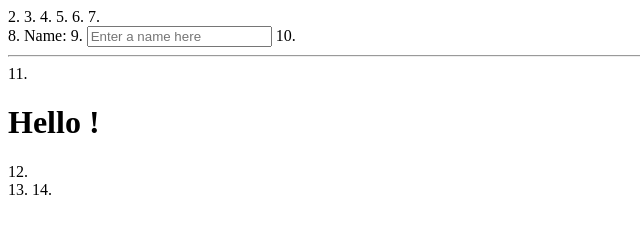
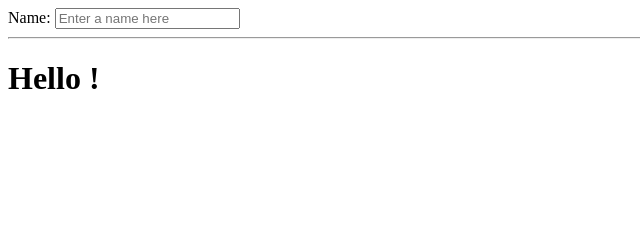
Before and after one commit to kenburcham/cdms-refresh, a plain HTML site: page index.html in a window 1280 px wide. Shown: the whole page, without its empty margins (0-640 px from the left). Drawn offline with nearby package versions, Linux system fonts and the light colour scheme.

Commit message:
removed line numbers pasted in from the tutorial

```diff
--- a/index.html
+++ b/index.html
@@ -1,14 +1,17 @@
 <!doctype html>
-2.<html ng-app>
-3.  <head>
-4.    <script src="https://ajax.googleapis.com/ajax/libs/angularjs/1.6.4/angular.min.js"></script>
-5.  </head>
-6.  <body>
-7.    <div>
-8.      <label>Name:</label>
-9.      <input type="text" ng-model="yourName" placeholder="Enter a name here">
-10.      <hr>
-11.      <h1>Hello {{yourName}}!</h1>
-12.    </div>
-13.  </body>
-14.</html>
+<html ng-app>
+
+<head>
+  <script src="https://ajax.googleapis.com/ajax/libs/angularjs/1.6.4/angular.min.js"></script>
+</head>
+
+<body>
+  <div>
+    <label>Name:</label>
+    <input type="text" ng-model="yourName" placeholder="Enter a name here">
+    <hr>
+    <h1>Hello {{yourName}}!</h1>
+  </div>
+</body>
+
+</html>
```
